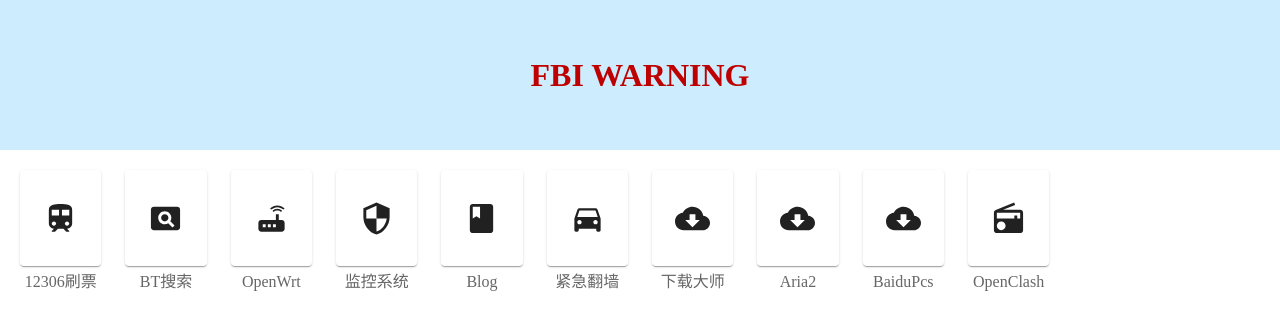
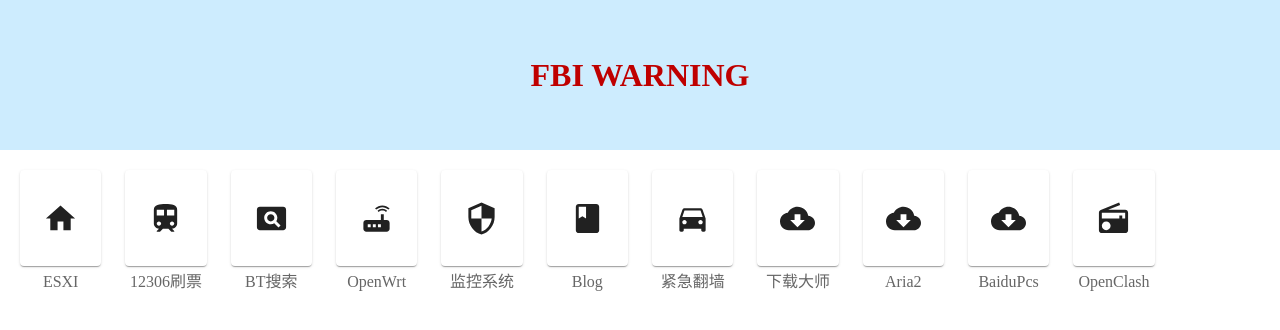
Before and after one commit to z-hhh/react-starter, a React app: page / in a window 1280 px wide. Shown: the top 330 px of the page. Built offline with nearby package versions, Linux system fonts and the light colour scheme.

Commit message:
add home

```diff
--- a/src/pages/home/index.js
+++ b/src/pages/home/index.js
@@ -11,6 +11,7 @@ import {
     DirectionsCar as DirectionsCarIcon,
     CloudDownload as CloudDownloadIcon,
     Radio as RadioIcon,
+    Home as HomeIcon,
 } from '@material-ui/icons';
 
 const useStyles = makeStyles({
@@ -43,6 +44,11 @@ const useStyles = makeStyles({
 });
 
 const apps = [
+    {
+        title: 'ESXI',
+        href: 'http://192.168.50.68/',
+        icon: <HomeIcon fontSize="large" />,
+    },
     {
         title: '12306刷票',
         href: 'http://192.168.50.60/',
```
